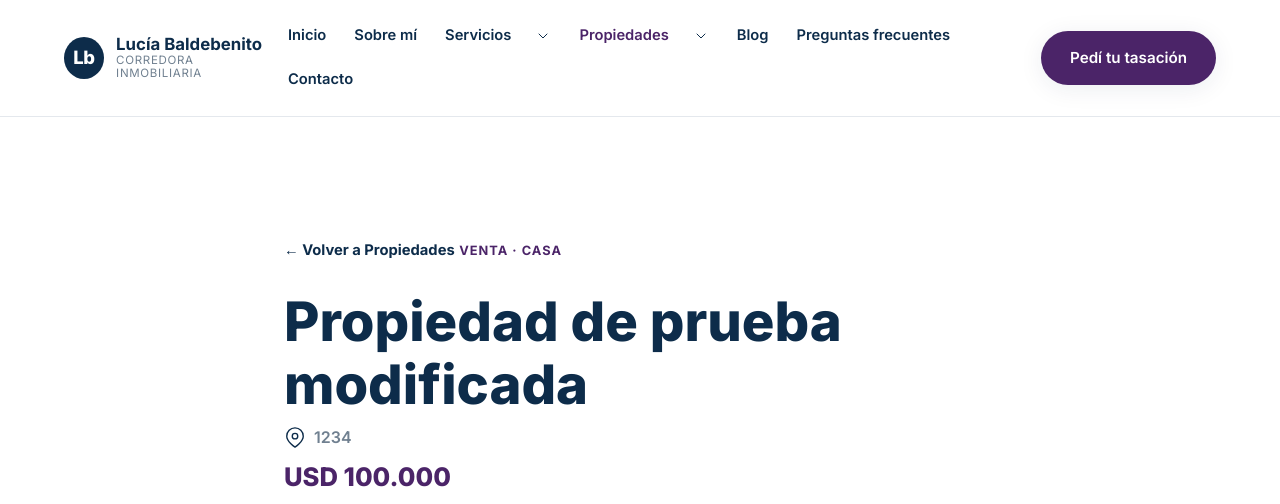
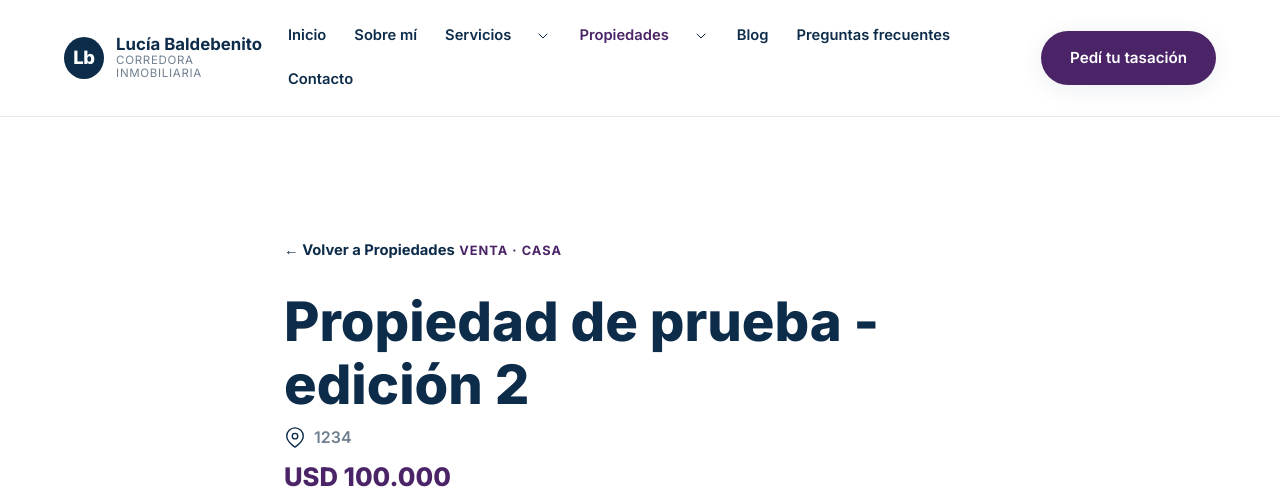
Before and after one commit to luciabaldebenito23-cloud/lucia-web-cms-test, an Eleventy site: page src/content/propiedades/placeholder.md in a window 1280 px wide. Shown: the top 504 px of the page. Built offline with nearby package versions, Linux system fonts and the light colour scheme; Eleventy itself is replaced by a stand-in of ours; files that its build step writes are made by us from their sources.

Commit message:
Update Propiedad “placeholder”

```diff
--- a/src/content/propiedades/placeholder.md
+++ b/src/content/propiedades/placeholder.md
@@ -1,7 +1,7 @@
 ---
 slug: placeholder
 orden: 11
-title: Propiedad de prueba modificada
+title: Propiedad de prueba - edición 2
 seo_description: ''
 operacion: venta
 tipo: casa
@@ -17,8 +17,8 @@ apta_credito: ''
 meta:
   - hihik
 fotos:
-- src: /img/uploads/pasted-image-1790979790863.png
-  alt: '65656'
+  - src: /img/uploads/pasted-image-1790979790863.png
+    alt: '65656'
 specs:
   - label: '25131'
     value: '4546'
@@ -26,6 +26,7 @@ servicios:
   - '5454'
 servicios_nota: ''
 mapa_query: ''
+mapa_titulo: ''
 cta_titulo: ''
 cta_texto: ''
 cta_boton: ''
```
